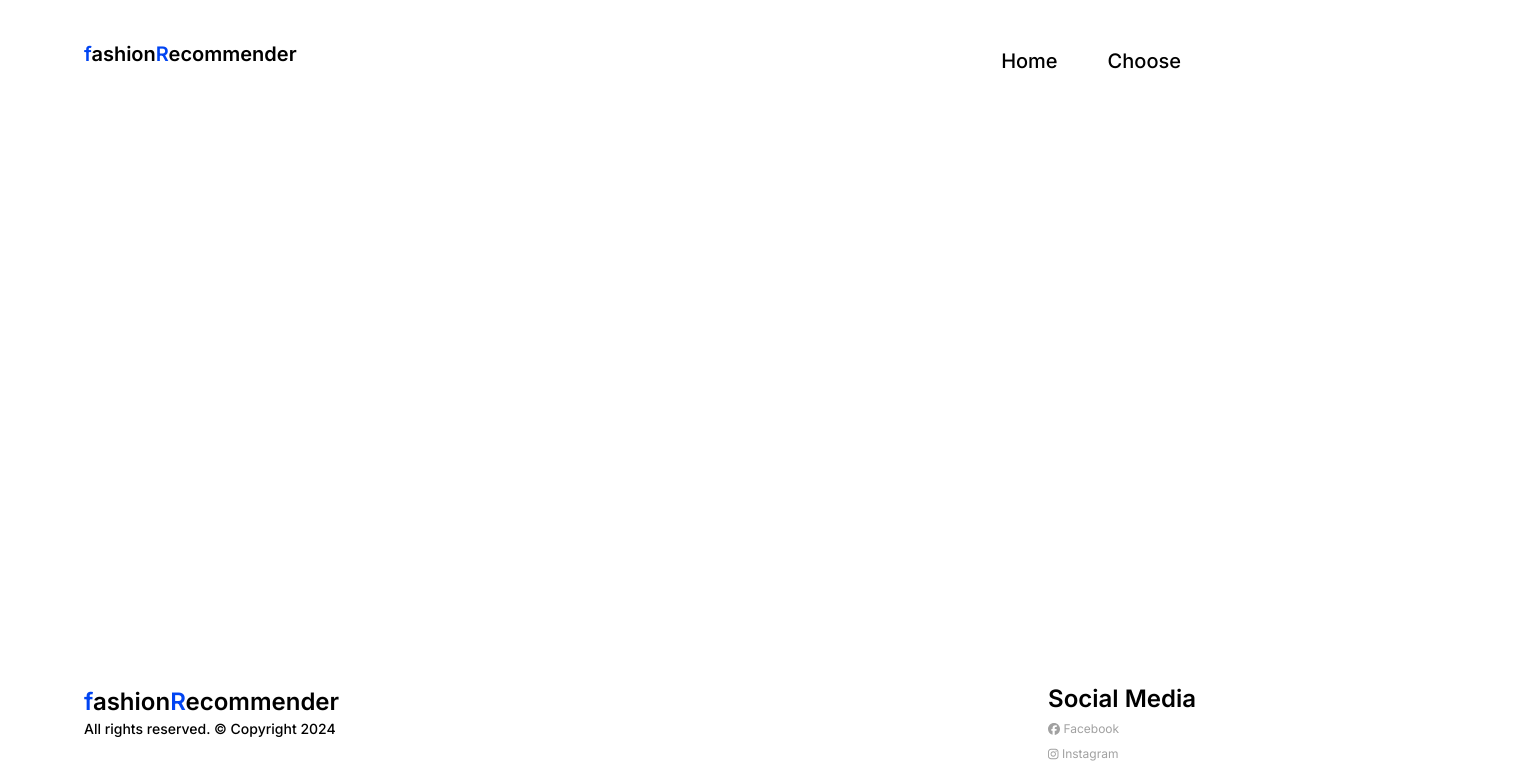
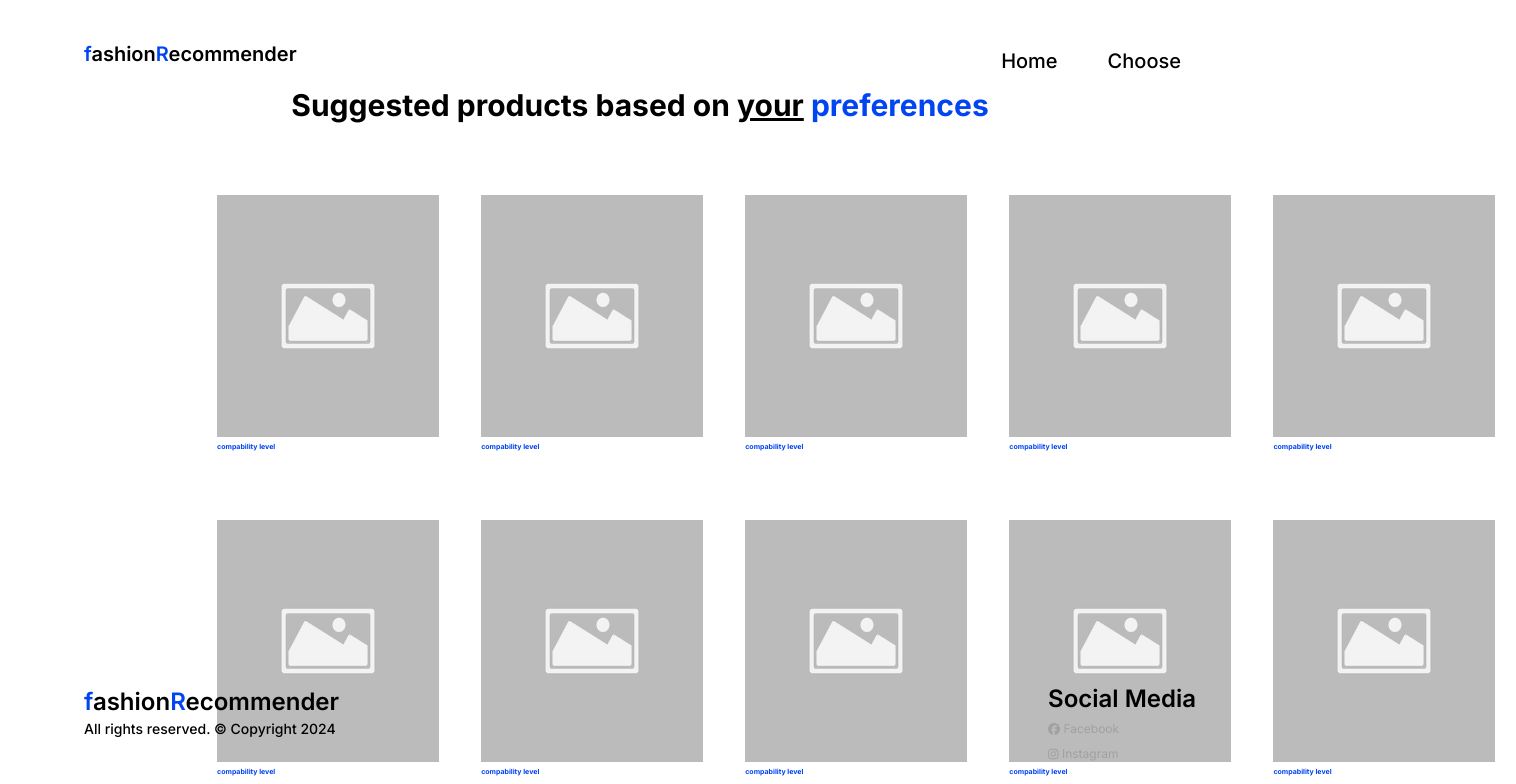
Before and after one commit to mAree002/Dualmon2024_frontend, a React (Vite) app: page /Suggestion in a window 1280 px wide. Shown: the top 784 px of the page, 1516 px wide, since content can reach past the window. Built offline with nearby package versions, Linux system fonts and the light colour scheme.

Commit message:
feat/thirdpageLayout

```diff
--- a/src/App.tsx
+++ b/src/App.tsx
@@ -9,6 +9,7 @@ import HomePage from './pages/HomePage.tsx';
 import NavigationHeader from './components/NavigationHeader.tsx'
 import ItemMatchPage from './pages/ItemMatchPage.tsx'
 import NavigationFooter from './components/NavigationFooter.tsx';
+import OutfitSuggestion from './pages/OutfitSuggestion.tsx';
 
 function App() {
   return (
@@ -16,6 +17,7 @@ function App() {
       <Router>
         <NavigationHeader />
         <Routes>
+          <Route path='/Suggestion' element={<OutfitSuggestion />} />
           <Route path='/ItemMatch' element={<ItemMatchPage />} />
           <Route path="/" element={<HomePage />} />
         </Routes>
--- a/src/pages/ItemMatchPage.tsx
+++ b/src/pages/ItemMatchPage.tsx
@@ -8,6 +8,7 @@ import { useState, FormEvent } from 'react'
 import SingleFileUpload from '../components/SingleFileUpload.tsx'
 import Button from '../components/Button.tsx'
 import { MAX, MIN } from '../utils/constants.ts'
+import { Link } from 'react-router-dom'
 interface Price {
     min: number;
     max: number;
@@ -131,7 +132,7 @@ function ItemMatchPage() {
                             <SingleFileUpload previewImg={getPreviewImg()} onChange={onPictureUpload} />
                         </div>
                         <div className={styles.submit}>
-                            <Button variant='primary' onClick={() => console.log(formState)} type='submit'>Submit</Button>
+                            <Link to="/Suggestion"><Button variant='primary' onClick={() => console.log(formState)} type='submit'>Submit</Button></Link>
                         </div>
                     </div>
 
@@ -139,7 +140,7 @@ function ItemMatchPage() {
             </form>
         </>
     )
-
+//<Link to="/ItemMatch"><Button variant='front'>Choose</Button></Link>
 }
 
 export default ItemMatchPage
--- /dev/null
+++ b/src/pages/OutfitSuggestion.module.css
@@ -0,0 +1,44 @@
+.span0{
+    font-size: 30px;
+    line-height: 45px;
+    font-weight:700;
+    text-align:center
+}
+
+.span1{
+    text-decoration-line: underline;
+}
+
+.span2{
+    color:var(--primaryColor)
+}
+
+.box{
+    padding-left:196px;
+    padding-right:196px;
+    display:flex;
+    font-weight:700;
+}
+
+.box1{
+    margin-top:40px;
+    padding:0px;
+    padding-top:27px;
+    flex:1;
+}
+
+.image{
+    padding-left:21.1px;
+    padding-right:21.1px;
+    width:264.08px;
+    height:242px
+}
+
+.text{
+    color:var(--primaryColor);
+    font-size:7px;
+    line-height:12px;
+    padding-left:21.1px;
+    padding-right:21.1px;
+
+}
--- /dev/null
+++ b/src/pages/OutfitSuggestion.tsx
@@ -0,0 +1,59 @@
+import styles from './OutfitSuggestion.module.css'
+import image from '../components/image.png'
+function OutfitSuggestion()
+{
+    return(
+        <>
+    <div className={styles.span0}>
+        Suggested products based on <span className={styles.span1}>your</span> <span className={styles.span2}>preferences</span>
+    </div>
+    <div>
+    <div className={styles.box}>
+        <div className={styles.box1}>
+        <img src={image} className={styles.image}></img>
+        <div className={styles.text}>compability level</div>
+        </div>
+        <div className={styles.box1}>
+        <img src={image} className={styles.image}></img>
+        <div className={styles.text}>compability level</div>
+        </div>
+        <div className={styles.box1}>
+        <img src={image} className={styles.image}></img>
+        <div className={styles.text}>compability level</div>
+        </div>
+        <div className={styles.box1}>
+        <img src={image} className={styles.image}></img>
+        <div className={styles.text}>compability level</div>
+        </div>
+        <div className={styles.box1}>
+        <img src={image} className={styles.image}></img>
+        <div className={styles.text}>compability level</div>
+        </div>
+    </div>
+    <div className={styles.box}>
+        <div className={styles.box1}>
+        <img src={image} className={styles.image}></img>
+        <div className={styles.text}>compability level</div>
+        </div>
+        <div className={styles.box1}>
+        <img src={image} className={styles.image}></img>
+        <div className={styles.text}>compability level</div>
+        </div>
+        <div className={styles.box1}>
+        <img src={image} className={styles.image}></img>
+        <div className={styles.text}>compability level</div>
+        </div>
+        <div className={styles.box1}>
+        <img src={image} className={styles.image}></img>
+        <div className={styles.text}>compability level</div>
+        </div>
+        <div className={styles.box1}>
+        <img src={image} className={styles.image}></img>
+        <div className={styles.text}>compability level</div>
+        </div>
+    </div>
+    </div>
+    </>
+)
+}
+export default OutfitSuggestion
```
